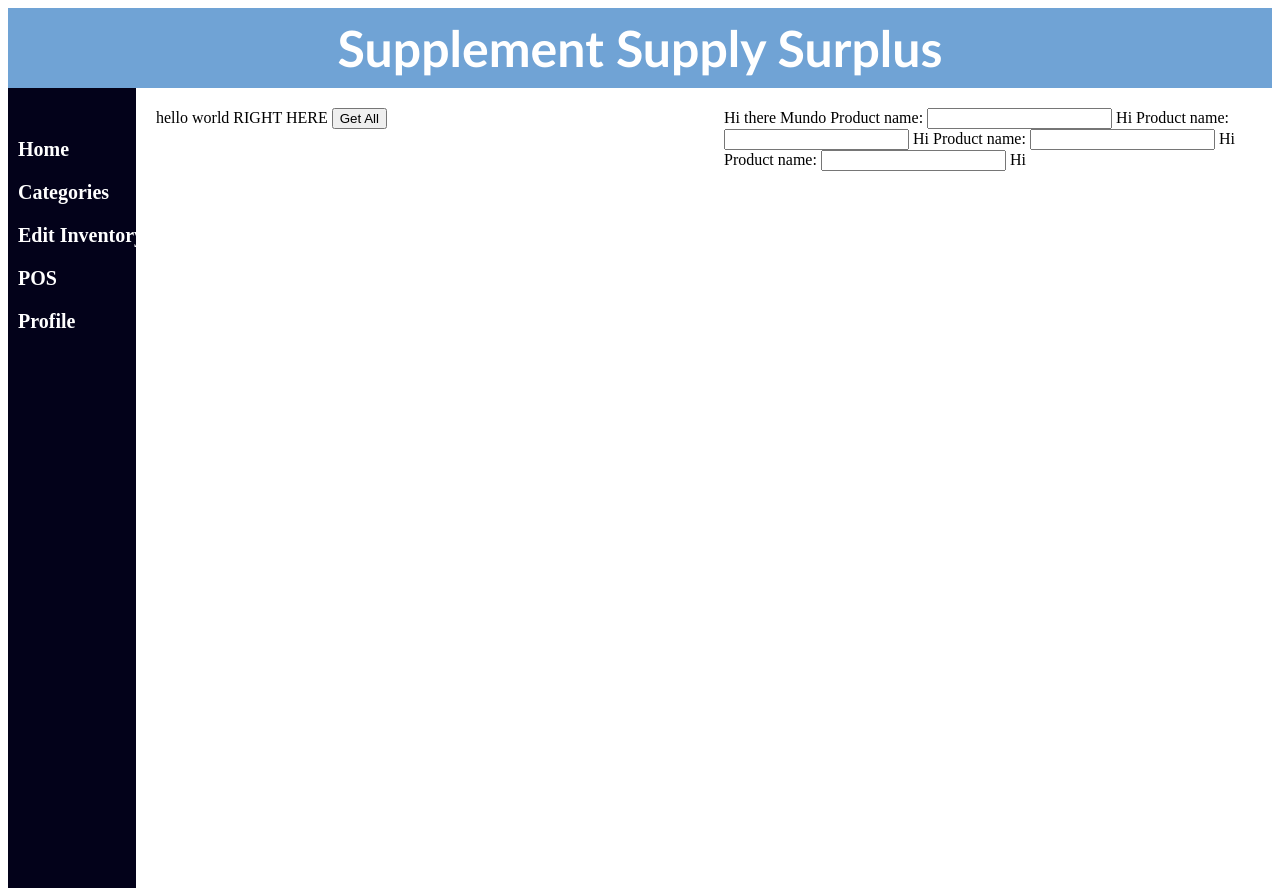
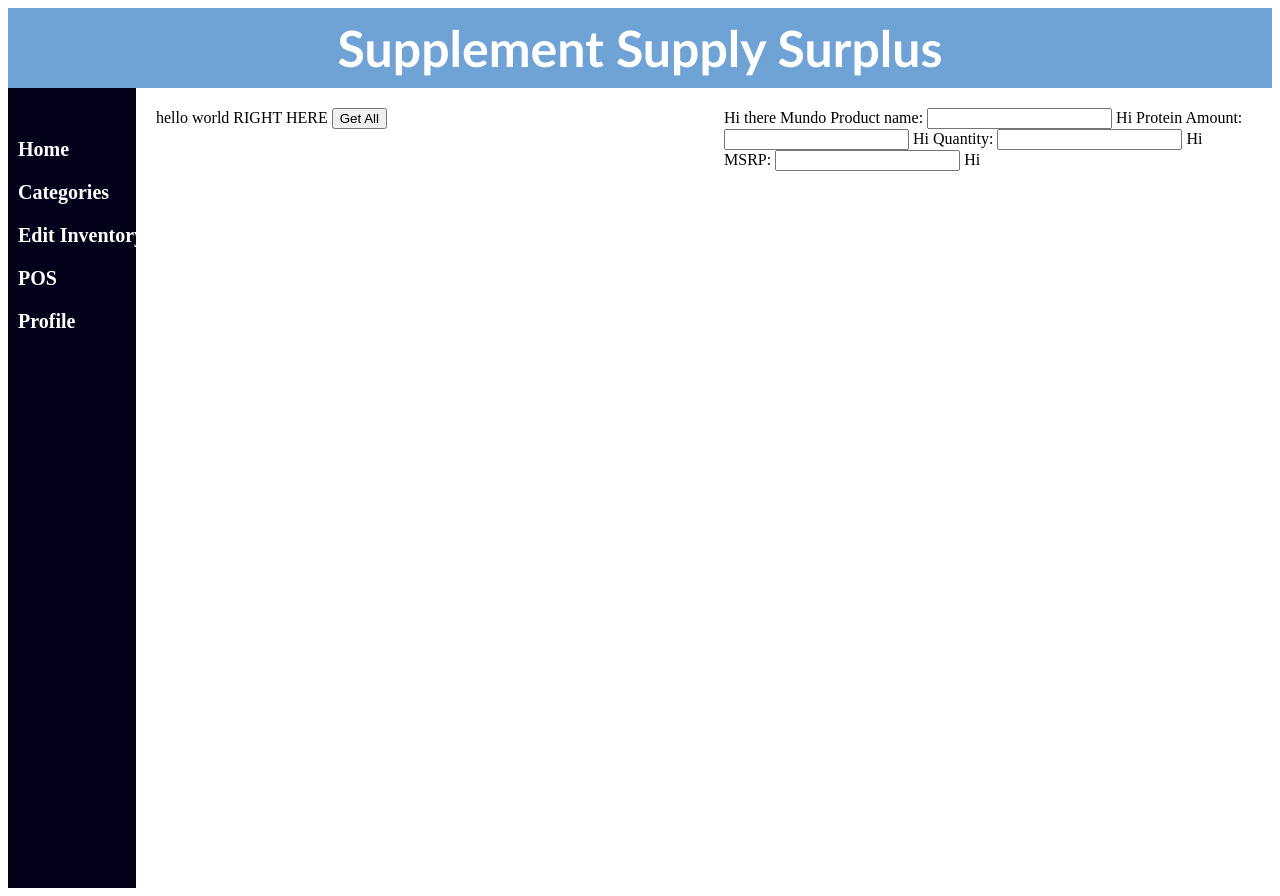
Before and after one commit to d-zeh/inventoryProject, a website: page client/inside.html in a window 1280 px wide. Drawn offline with nearby package versions, Linux system fonts and the light colour scheme.

Commit message:
customizing

```diff
--- a/client/inside.html
+++ b/client/inside.html
@@ -36,15 +36,15 @@
   <label for="name">Product name: </label>
   <input type="text" name="name" id="name"> Hi</input>
 
-  <label for="name">Product name: </label>
-  <input type="text" name="name" id="name"> Hi</input>
+  <label for="protein">Protein Amount: </label>
+  <input type="number" name="protein" id="protein"> Hi</input>
 
-  <label for="name">Product name: </label>
-  <input type="text" name="name" id="name"> Hi</input>
+  <label for="quantity">Quantity: </label>
+  <input type="number" name="quantity" id="quantity"> Hi</input>
 
 
-  <label for="name">Product name: </label>
-  <input type="text" name="name" id="name"> Hi</input>
+  <label for="price">MSRP: </label>
+  <input type="number" name="price" id="price"> Hi</input>
 
 
 
```
